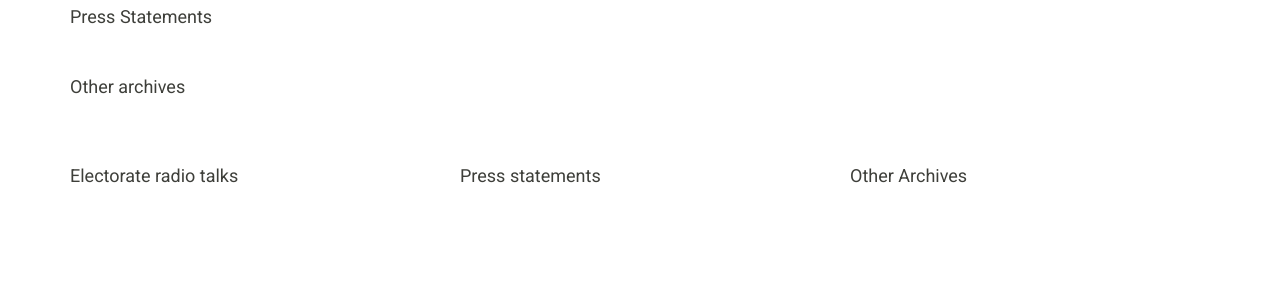
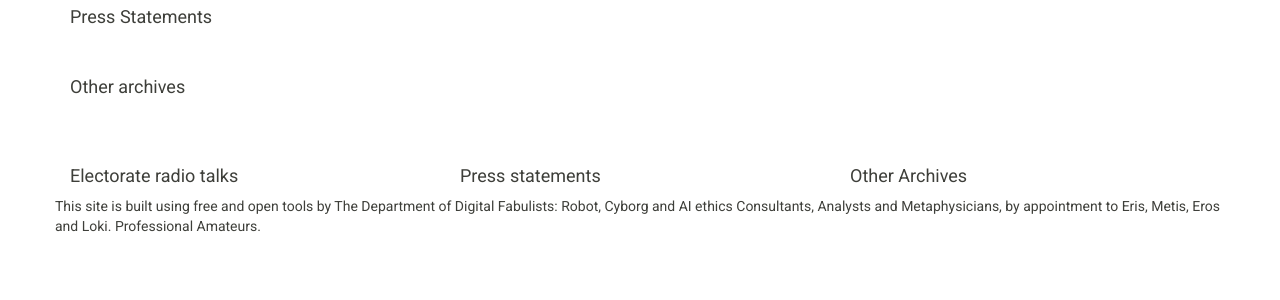
Before and after one commit to digital-fabulism/consectetur, a Django app: a page that uses fraser/templates/base.html in a window 1280 px wide. Shown: the part 177-477 px from the top of the page. Run offline with Django 3.2, Linux system fonts and the light colour scheme; data that the repository does not hold is empty; some libraries are stand-ins or nearby versions.

Commit message:
added for the fraser archive group

```diff
--- a/fraser/templates/base.html
+++ b/fraser/templates/base.html
@@ -46,6 +46,7 @@
 
     <div class="row" id="footer">{# footer #}
         {% block footer %}
+            This site is built using free and open tools by The Department of Digital Fabulists: Robot, Cyborg and AI ethics Consultants, Analysts and Metaphysicians, by appointment to Eris, Metis, Eros and Loki. Professional Amateurs.
         {% endblock %}
     </div>
  </div> {# end container-fluid #}
```
